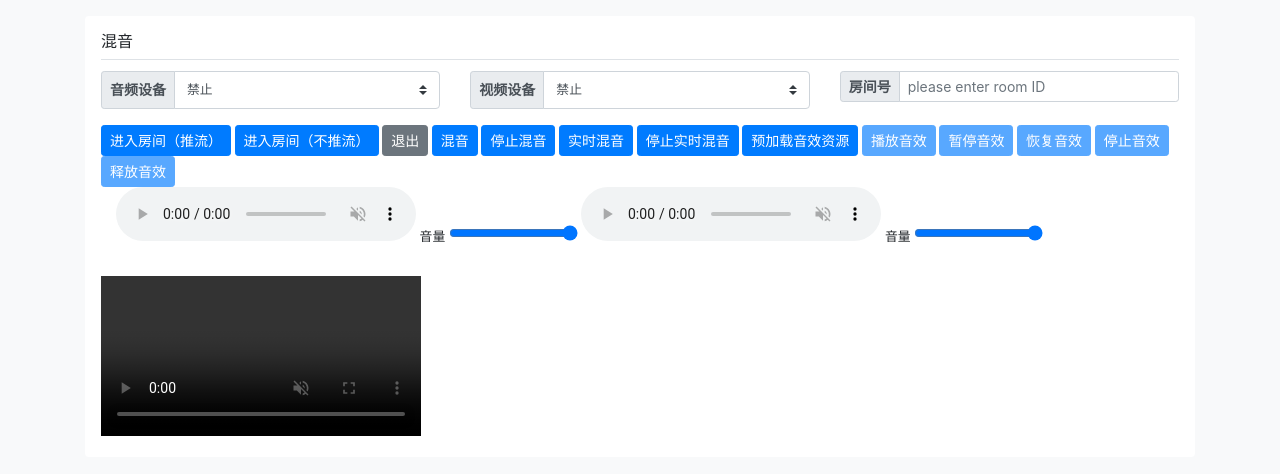
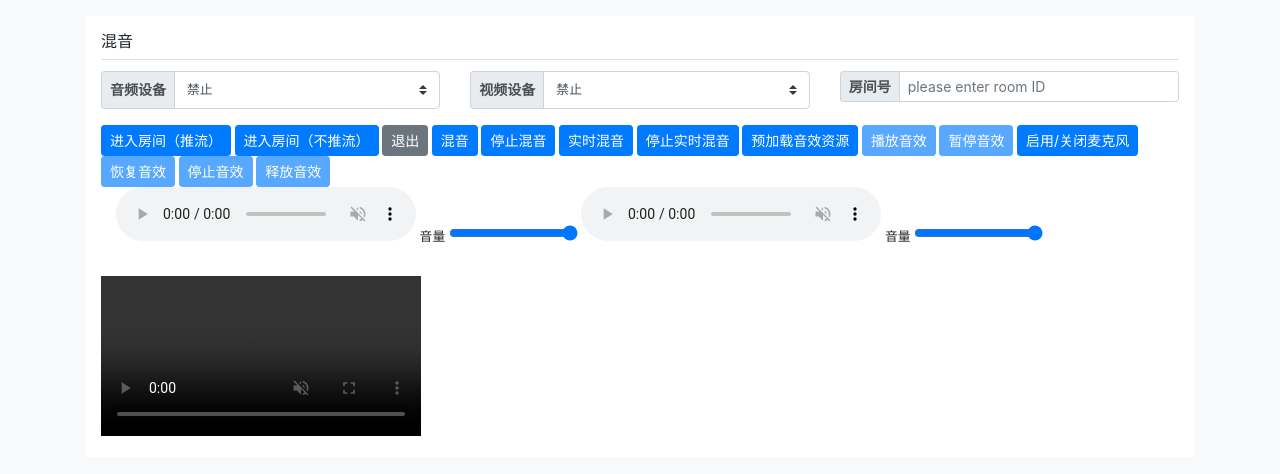
Before and after one commit to zegodev/zego-express-webrtc-sample, a website built with webpack: page src/audioMixing/index.html in a window 1280 px wide. Built offline with nearby package versions, Linux system fonts and the light colour scheme; some packages are replaced by stand-ins of ours; what zego-express-engine-webrtc would draw is missing.

Commit message:
audioMixing enablemir

```diff
--- a/src/audioMixing/index.html
+++ b/src/audioMixing/index.html
@@ -84,6 +84,7 @@
                 <button type="button" id="preloadEffect" class="btn btn-primary btn-sm">预加载音效资源</button>
                 <button type="button" id="playEffect" class="btn btn-primary btn-sm" disabled>播放音效</button>
                 <button type="button" id="pauseEffect" class="btn btn-primary btn-sm" disabled>暂停音效</button>
+                <button type="button" id="toggleSpeaker" class="btn btn-primary btn-sm enableMicrophone">启用/关闭麦克风</button>
                 <button type="button" id="resumeEffect" class="btn btn-primary btn-sm" disabled>恢复音效</button>
                 <button type="button" id="stopEffect" class="btn btn-primary btn-sm" disabled>停止音效</button>
                 <button type="button" id="unloadEffect" class="btn btn-primary btn-sm" disabled>释放音效</button>
```
Also changed, not shown: docs/audioMixing/index.html (+1 -0 lines).
